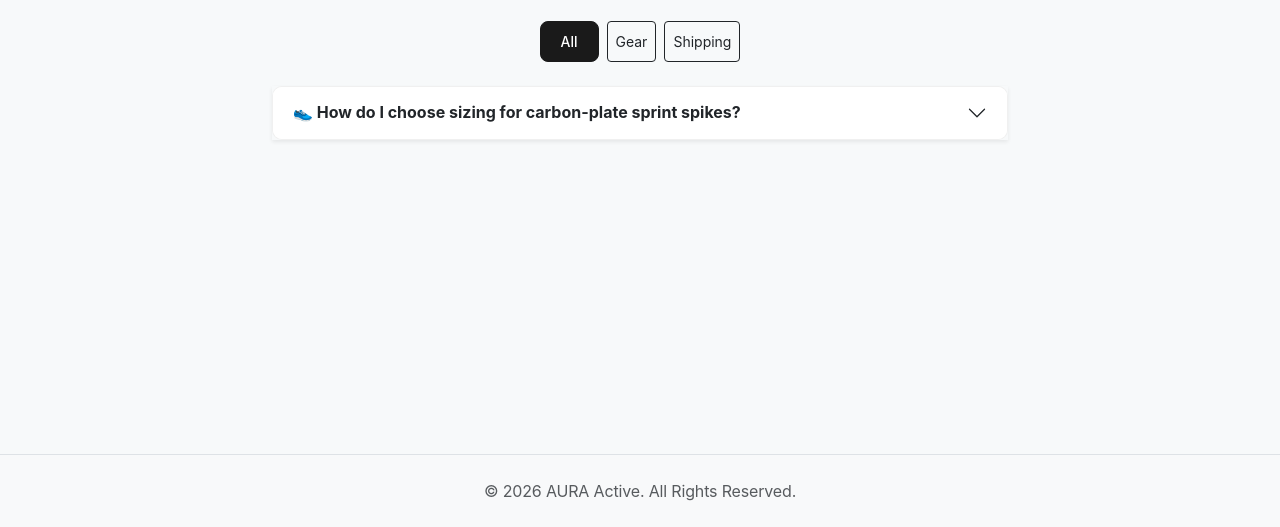
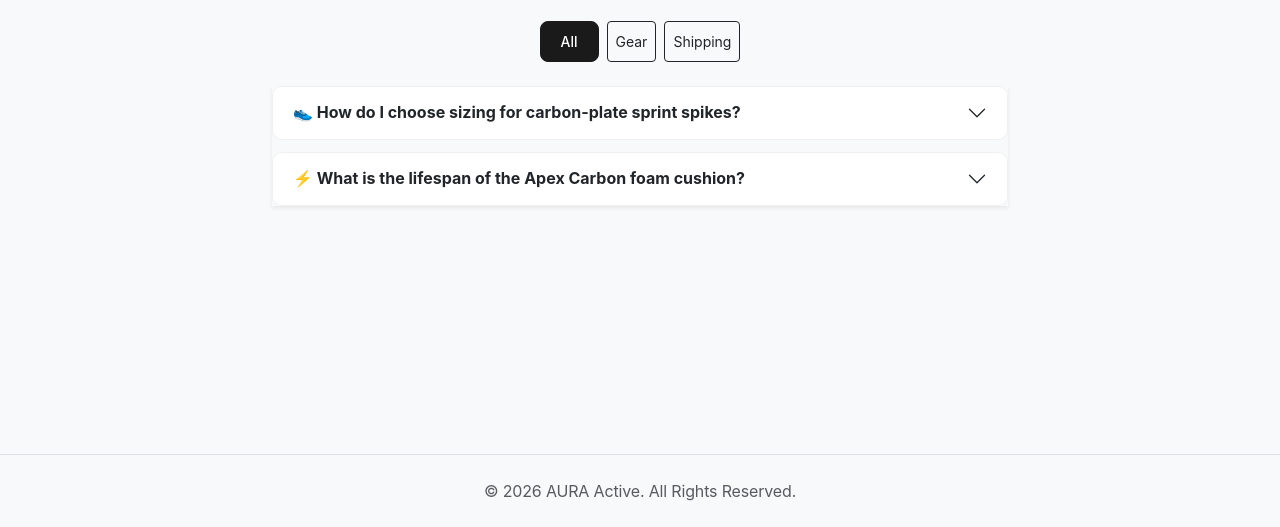
Before and after one commit to davidnderitu-ai/Web-Dev-Project-Assignment, a plain HTML site: page faq.html in a window 1280 px wide. Shown: the part 273-800 px from the top of the page. Drawn offline with nearby package versions, Linux system fonts and the light colour scheme; a script that the page names is missing.

Commit message:
Added Seconnd FAQ

```diff
--- a/faq.html
+++ b/faq.html
@@ -59,6 +59,16 @@
                             <div class="accordion-body text-muted">Our track spikes run true to competitive racing layouts. If you prefer extra clearance for your toe box over long-distance sessions, order a half-size up.</div>
                         </div>
                     </div>
+                    <div class="accordion-item faq-item" data-category="gear">
+                        <h2 class="accordion-header">
+                            <button class="accordion-button collapsed fw-bold" type="button" data-bs-toggle="collapse" data-bs-target="#q2">
+                                ⚡ What is the lifespan of the Apex Carbon foam cushion?
+                            </button>
+                        </h2>
+                        <div id="q2" class="accordion-collapse collapse" data-bs-parent="#trackFaq">
+                            <div class="accordion-body text-muted">The high-energy foam matrix preserves peak propulsion dynamics for roughly 400 to 600 kilometers of intensive road running.</div>
+                        </div>
+                    </div>
                 </div>
             </div>
         </div>
```
